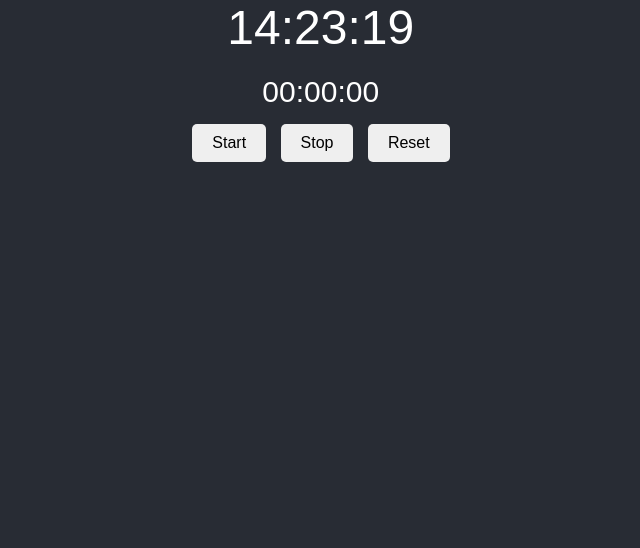
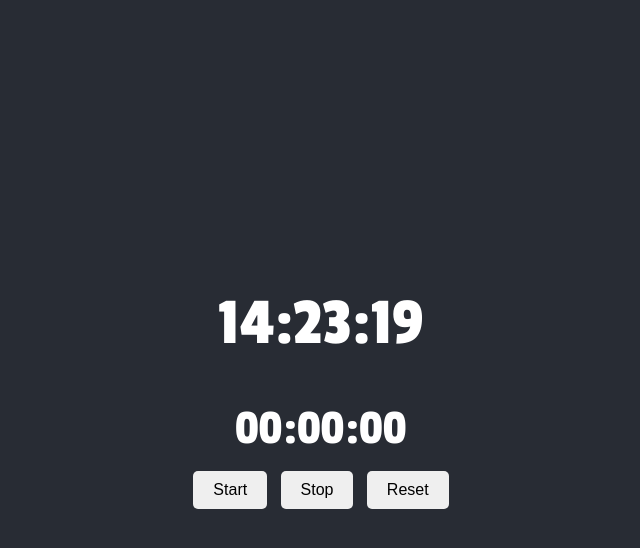
Before and after one commit to VirakbothYin/Digital-Clock-Stop-Watch, a plain HTML site: page index.html in a window 1280 px wide. Shown: the whole page, without its empty margins (319-959 px from the left). Drawn offline with Linux system fonts and the light colour scheme.

Commit message:
Update style.css

```diff
--- a/style.css
+++ b/style.css
@@ -1,9 +1,10 @@
 body {
-    font-family: Arial, sans-serif;
+    font-family: Passion One, bold;
     background-color: #282c34;
     display: flex;
     color: white;
     justify-content: center;
+    align-items: center;;
     height: 100vh;
     margin: 0;
     animation: fadeIn 0.5s;
@@ -11,9 +12,12 @@ body {
 }
 .container {
     text-align: center;
+    display: flex;
+    flex-direction: column;
+    align-items: center;;
 }
 .clock {
-    font-size: 48px;
+    font-size: 68px;
     margin-bottom: 20px;
     animation: pulse 1s infinite;
 }
@@ -22,7 +26,7 @@ body {
 
 }
 #stopwatchDisplay {
-    font-size: 30px;
+    font-size: 50px;
     margin-bottom: 10px;
     animation: pulse 1s infinite;
 }
```
